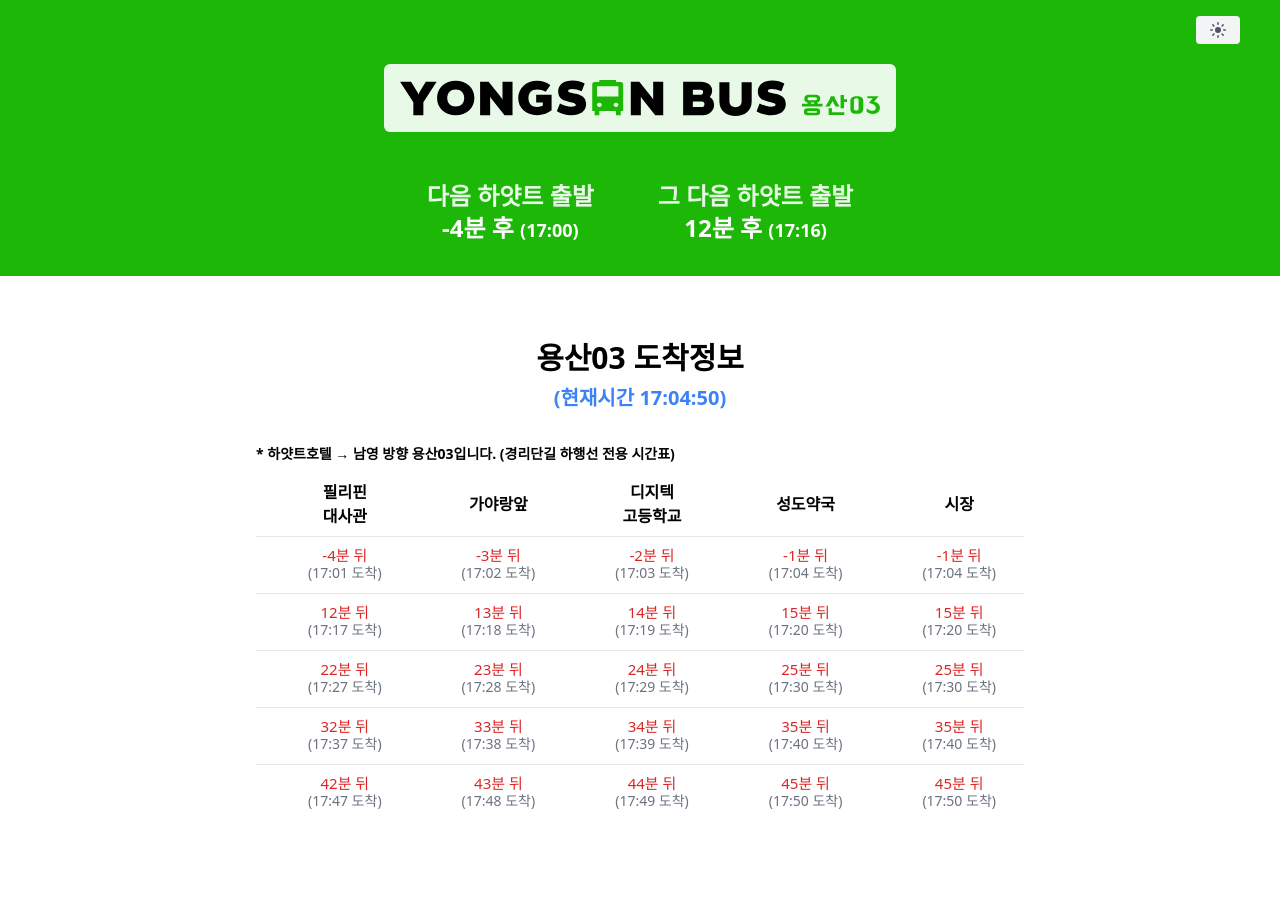
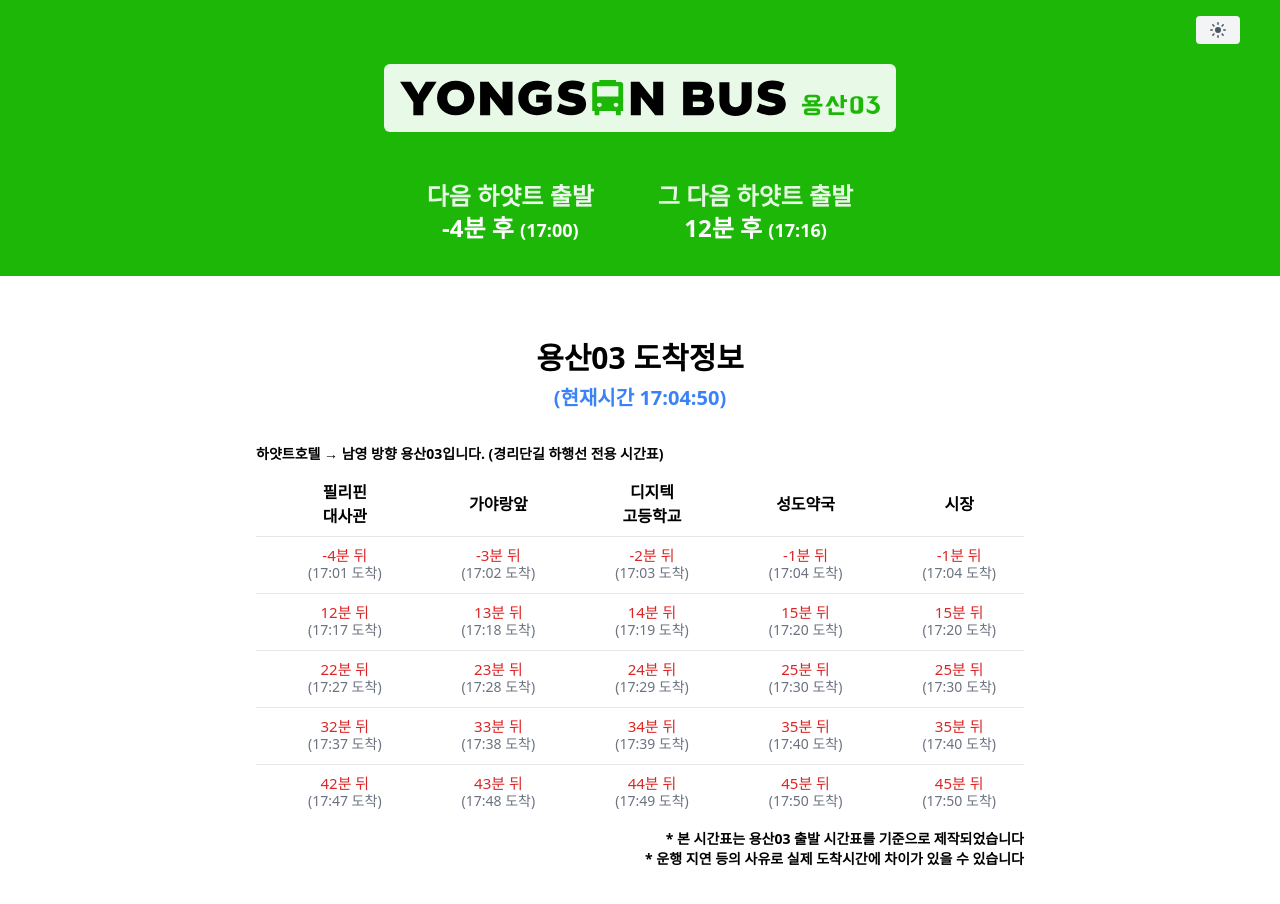
Before and after one commit to doyeondev/ysbus, a Next.js app: page / in a window 1280 px wide. Shown: the top 904 px of the page. Built offline with nearby package versions, Linux system fonts and the light colour scheme.

Commit message:
indemnification update

```diff
--- a/pages/index.js
+++ b/pages/index.js
@@ -170,10 +170,14 @@ export default function YongsanBus() {
               </div>
               <div className="mx-auto pt-8">
                 <p className="pb-2 text-xs font-semibold md:text-sm">
-                  * 하얏트호텔 → 남영 방향 용산03입니다. (경리단길 하행선 전용 시간표)
-                  {/* <br /> */}
+                  하얏트호텔 → 남영 방향 용산03입니다. (경리단길 하행선 전용 시간표)
+                  {/* <br />* 이 시간표는 용산03 공식 출발 시간표를 기준으로 제작되었습니다. */}
                 </p>
                 <TableSchedule upcomingBus={upcomingBus} />
+                <p className="pb-2 pt-2 text-right text-xs font-semibold md:text-sm">
+                  * 본 시간표는 용산03 출발 시간표를 기준으로 제작되었습니다
+                  <br /> * 운행 지연 등의 사유로 실제 도착시간에 차이가 있을 수 있습니다
+                </p>
               </div>
             </div>
           </div>
```
